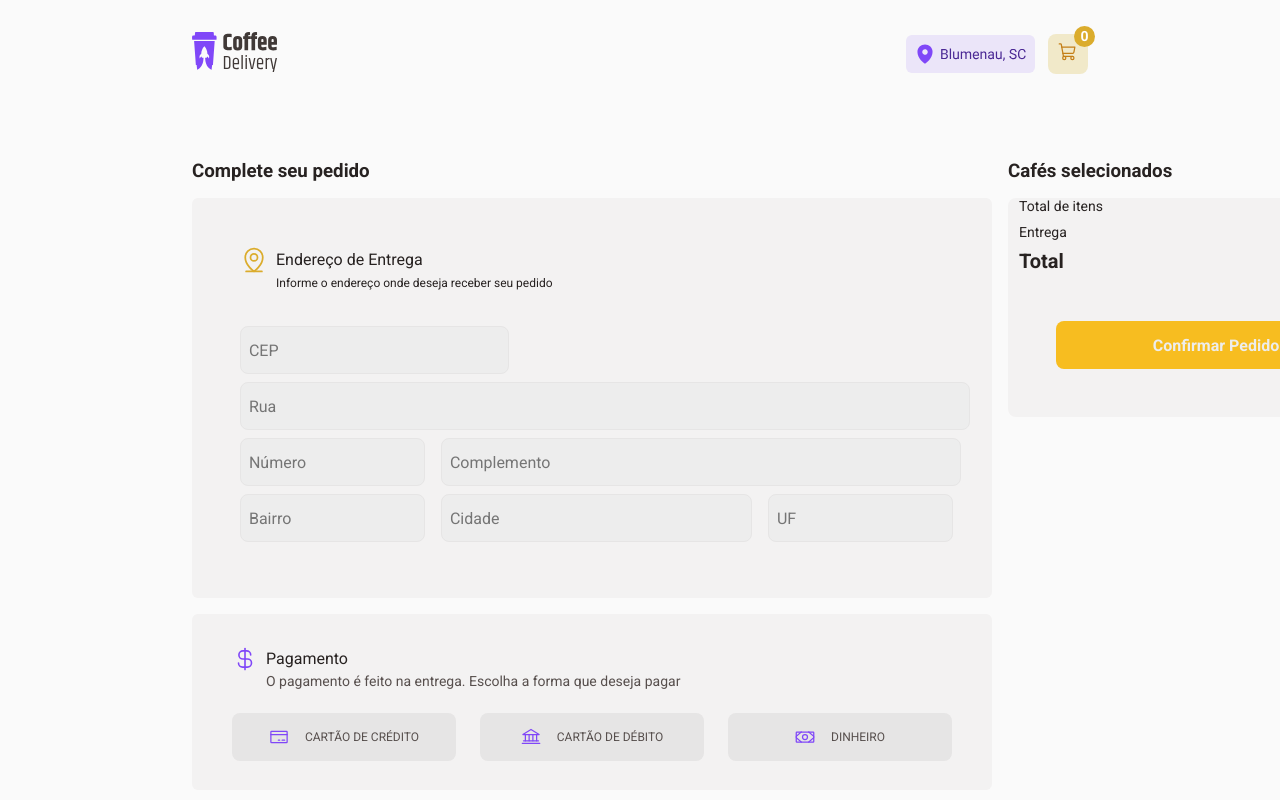
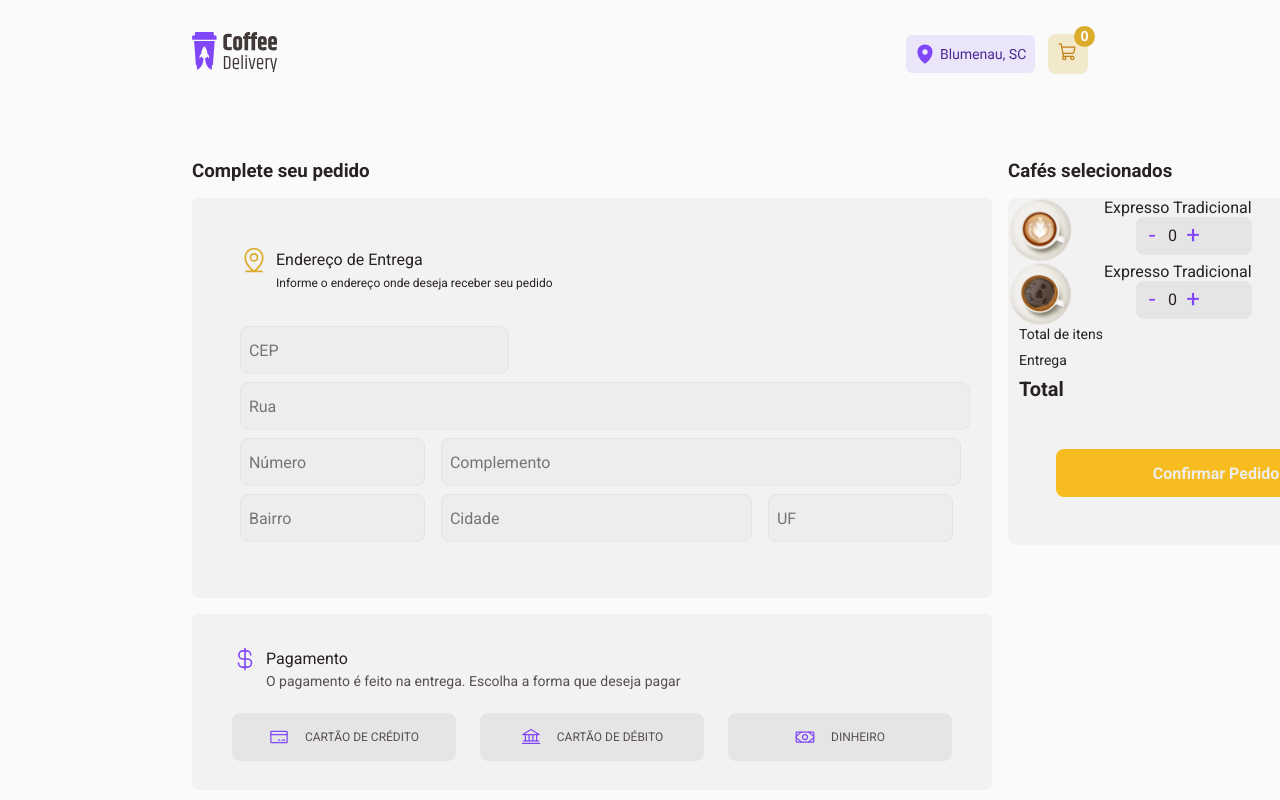
Before and after one commit to antonioRenato/Coffee-Delivery-React, a React (Vite) app: page /checkout in a window 1280 px wide. Shown: the top 800 px of the page. Built offline with nearby package versions, Linux system fonts and the light colour scheme.

Commit message:
html finished

```diff
--- a/src/components/Endereco/index.tsx
+++ b/src/components/Endereco/index.tsx
@@ -5,6 +5,11 @@ import {
   MapPinLine,
   Money,
 } from 'phosphor-react'
+
+import { useState } from 'react'
+import coffeeGelado from '../../assets/Cafe_Gelado.svg'
+import coffeeCappucino from '../../assets/cappucino.svg'
+
 import {
   ButtonLayout,
   ButtonOfPurshaced,
@@ -15,11 +20,34 @@ import {
   PaymentText,
   SelectedCoffee,
   SelectedCoffeeContainer,
+  SelectedCoffeeItems,
   SpanEndereco,
   TextOfPurchasedItems,
 } from './styles'
 
 export function CompleteCheckout() {
+  const [quantity, setQuantity] = useState(0)
+
+  function isQuantityZero() {
+    if (quantity === 0) {
+      return true
+    } else {
+      return false
+    }
+  }
+
+  function handleAddCoffee() {
+    setQuantity((quantity) => {
+      return (quantity += 1)
+    })
+  }
+
+  function handleDecCoffee() {
+    setQuantity((quantity) => {
+      return (quantity -= 1)
+    })
+  }
+
   return (
     <Container>
       <div>
@@ -89,7 +117,34 @@ export function CompleteCheckout() {
       <SelectedCoffee>
         <h3>Cafés selecionados</h3>
         <SelectedCoffeeContainer>
-          <div></div>
+          <SelectedCoffeeItems>
+            <img src={coffeeCappucino} alt="" />
+            <div>
+              <p>Expresso Tradicional</p>
+              <div className="buttonsQuantity">
+                <button onClick={handleDecCoffee} disabled={isQuantityZero()}>
+                  -
+                </button>
+                <p>{quantity}</p>
+                <button onClick={handleAddCoffee}>+</button>
+              </div>
+            </div>
+            <span>R$ 9,90</span>
+          </SelectedCoffeeItems>
+          <SelectedCoffeeItems>
+            <img src={coffeeGelado} alt="" />
+            <div>
+              <p>Expresso Tradicional</p>
+              <div className="buttonsQuantity">
+                <button onClick={handleDecCoffee} disabled={isQuantityZero()}>
+                  -
+                </button>
+                <p>{quantity}</p>
+                <button onClick={handleAddCoffee}>+</button>
+              </div>
+            </div>
+            <span>R$ 9,90</span>
+          </SelectedCoffeeItems>
           <TextOfPurchasedItems>
             <div>
               <p>Total de itens</p>
--- a/src/components/Endereco/styles.ts
+++ b/src/components/Endereco/styles.ts
@@ -154,25 +154,6 @@ export const SelectedCoffeeContainer = styled.div`
   display: flex;
   flex-direction: column;
 
-  button {
-    margin: 3rem;
-    height: 3rem;
-    width: 20rem;
-
-    display: flex;
-    align-items: center;
-    justify-content: center;
-
-    border: 0;
-    border-radius: 8px;
-    background-color: ${(props) => props.theme['--yellow-400']};
-
-    color: ${(props) => props.theme['--white-500']};
-    font-weight: 700;
-
-    cursor: pointer;
-  }
-
   button:hover {
     background-color: ${(props) => props.theme['--yellow-500']};
     transition: 0.5s;
@@ -205,4 +186,80 @@ export const TextOfPurchasedItems = styled.div`
 export const ButtonOfPurshaced = styled.div`
   display: flex;
   justify-content: center;
+
+  button {
+    margin: 3rem;
+    height: 3rem;
+    width: 20rem;
+
+    display: flex;
+    align-items: center;
+    justify-content: center;
+
+    border: 0;
+    border-radius: 8px;
+    background-color: ${(props) => props.theme['--yellow-400']};
+
+    color: ${(props) => props.theme['--white-500']};
+    font-weight: 700;
+
+    cursor: pointer;
+  }
 `
+
+export const SelectedCoffeeItems = styled.div`
+  display: flex;
+  flex-direction: row;
+  gap: 2rem;
+
+  img {
+    width: 4rem;
+    height: 4rem;
+  }
+
+  .buttonsQuantity {
+    display: flex;
+    flex-direction: row;
+    align-items: center;
+
+    margin-left: 2rem;
+
+    border-radius: 8px;
+    background: ${(props) => props.theme['--white-600']};
+
+    p {
+      font-weight: 400;
+      font-size: 16px;
+      line-height: 130%;
+
+      color: ${(props) => props.theme['--gray-900']};
+    }
+
+    button {
+      color: ${(props) => props.theme['--purple-500']};
+
+      display: flex;
+      align-items: center;
+      justify-content: center;
+
+      width: 3.5rem;
+      height: 2.4rem;
+
+      font-weight: 400;
+      font-size: 24px;
+      line-height: 140%;
+
+      background: ${(props) => props.theme['--white-600']};
+
+      width: 2rem;
+      border: 0;
+      border-radius: 8px;
+
+      cursor: pointer;
+    }
+
+    button:hover {
+      background: ${(props) => props.theme['--white-400']};
+    }
+  }
+`
```
